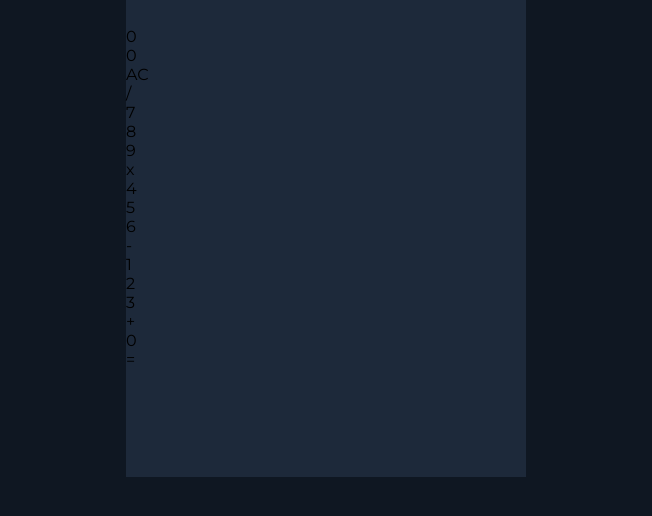
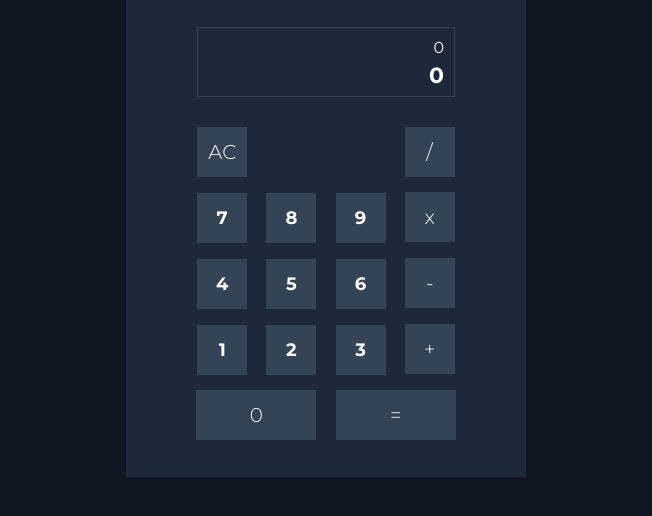
Before and after one commit to Matheus-Grabner/calculadora-poo, a plain HTML site: page index.html in a window 1280 px wide. Shown: the part 42-558 px from the top of the page, without its empty margins (314-966 px from the left). Drawn offline with Linux system fonts and the light colour scheme.

Commit message:
JS e CSS

```diff
--- a/css/styles.css
+++ b/css/styles.css
@@ -24,3 +24,74 @@ h1{
     padding-top: 30px;
     padding-bottom: 50px;
 }
+
+#screen-container{
+    margin-left: auto;
+    margin-right: auto;
+    margin-bottom: 30px;
+    padding: 10px;
+    width: 258px;
+    height: 70px;
+    border: 1px solid #354357;
+    text-align: right;
+    box-sizing: border-box;
+    overflow: hidden;
+    white-space: nowrap;
+}
+
+#upper-number, #result-number{
+    float: right;
+    color: #FFF;
+}
+
+#result-number{
+    font-weight: bold;
+    margin-top: 5px;
+    font-size: 22px;
+    clear: both;
+}
+
+.btn-container{
+    position: relative;
+    margin-left: auto;
+    margin-right: auto;
+    width: 300px;
+    text-align: center;
+    margin-bottom: 15px;
+}
+
+.btn{
+    width: 50px;
+    height: 50px;
+    margin: 0 7.5px;
+    line-height: 50px;
+    text-align: center;
+    color: #FFF;
+    background-color: #354357;
+    font-weight: bold;
+    font-size: 18px;
+    display: inline-block;
+    cursor: pointer;
+}
+
+.btn:hover{
+    background-color: #6C63FF;
+}
+
+#ac-btn{
+    margin-left: -200px;
+}
+
+#division-btn{
+    position: absolute;
+    right: 14px;
+}
+
+#zero-btn, #equals-btn{
+    width: 120px;
+}
+
+#ac-btn, #division-btn, #multiplication-btn, #minus-btn, #plus-btn, #equals-btn, #dot-btn, #zero-btn{
+    font-weight: 300;
+    font-size: 20px;
+}
--- a/js/scripts.js
+++ b/js/scripts.js
@@ -0,0 +1,66 @@
+class Calculator {
+
+    constructor() {
+        this.upperValue = document.querySelector('#upper-number');
+        this.resultValue = document.querySelector('#result-number');
+        this.reset = 0;
+    }
+
+    clearValues() {
+        this.upperValue.textContent = '0';
+        this.resultValue.textContent = '0';
+    }
+
+    checkLastDigit(input, upperValue, reg) {
+        if ((
+            !reg.test(input) &&
+            !reg.test(upperValue.substr(upperValue.length - 1))
+        )) {
+            return true;
+        } else {
+            return false;
+        }
+    }
+
+    btnPress() {
+
+        let input = this.textContent;
+        let upperValue = calc.upperValue.textContent;
+        //verificar se tem só números
+        var reg = new RegExp('^\\d+$');
+
+        //ativa método de limpar o display
+        if (input == 'AC') {
+            calc.clearValues();
+        } else {
+            //checa se precisa adicionar ou não
+            if (calc.checkLastDigit(input, upperValue, reg)) {
+                return false;
+            }
+
+            //adiciona espaços aos operadores
+            if (!reg.test(input)) {
+                input = ` ${input} `;
+            }
+
+            if (upperValue == '0') {
+                calc.upperValue.textContent = input;
+            } else {
+                calc.upperValue.textContent += input;
+            }
+
+        }
+    }
+
+}
+
+//start obj
+let calc = new Calculator;
+
+//start btns
+let buttons = document.querySelectorAll('.btn');
+
+//map all buttons
+for (let i = 0; buttons.length > i; i++) {
+    buttons[i].addEventListener('click', calc.btnPress);
+}
```
